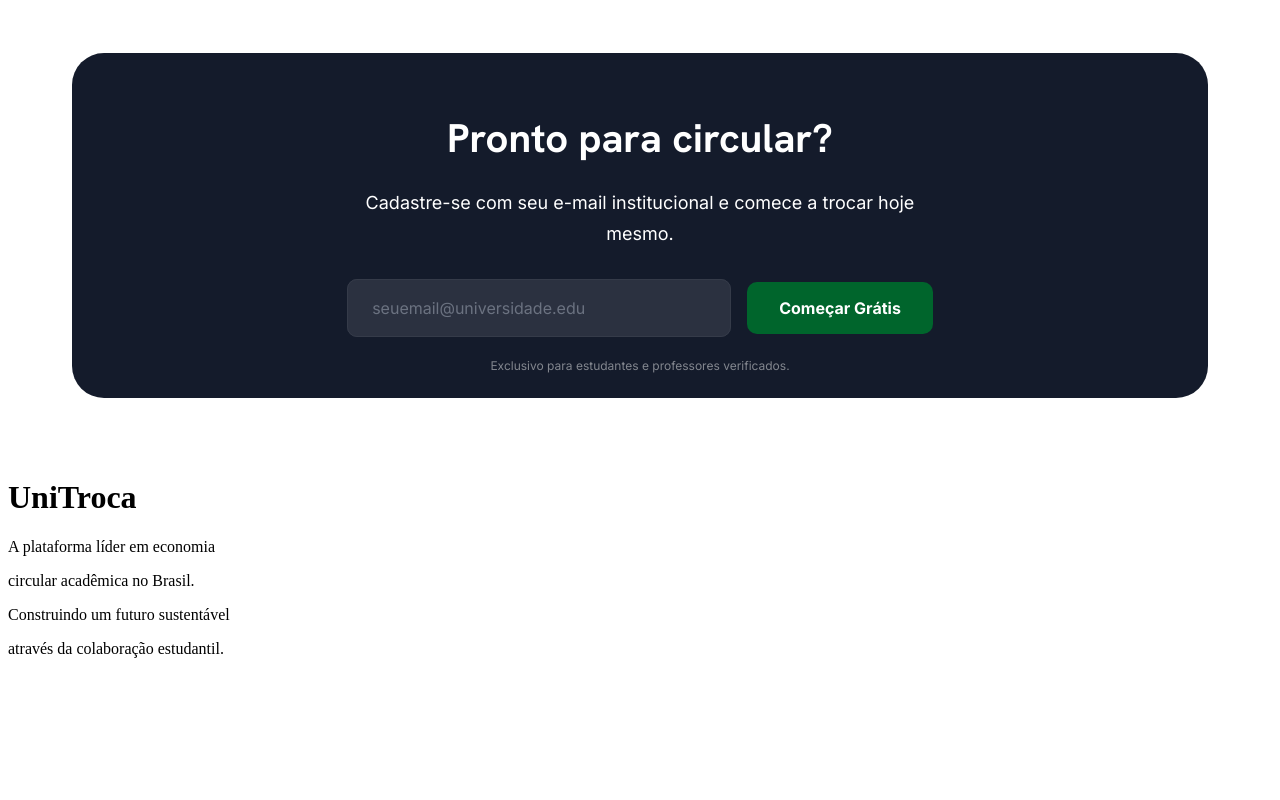
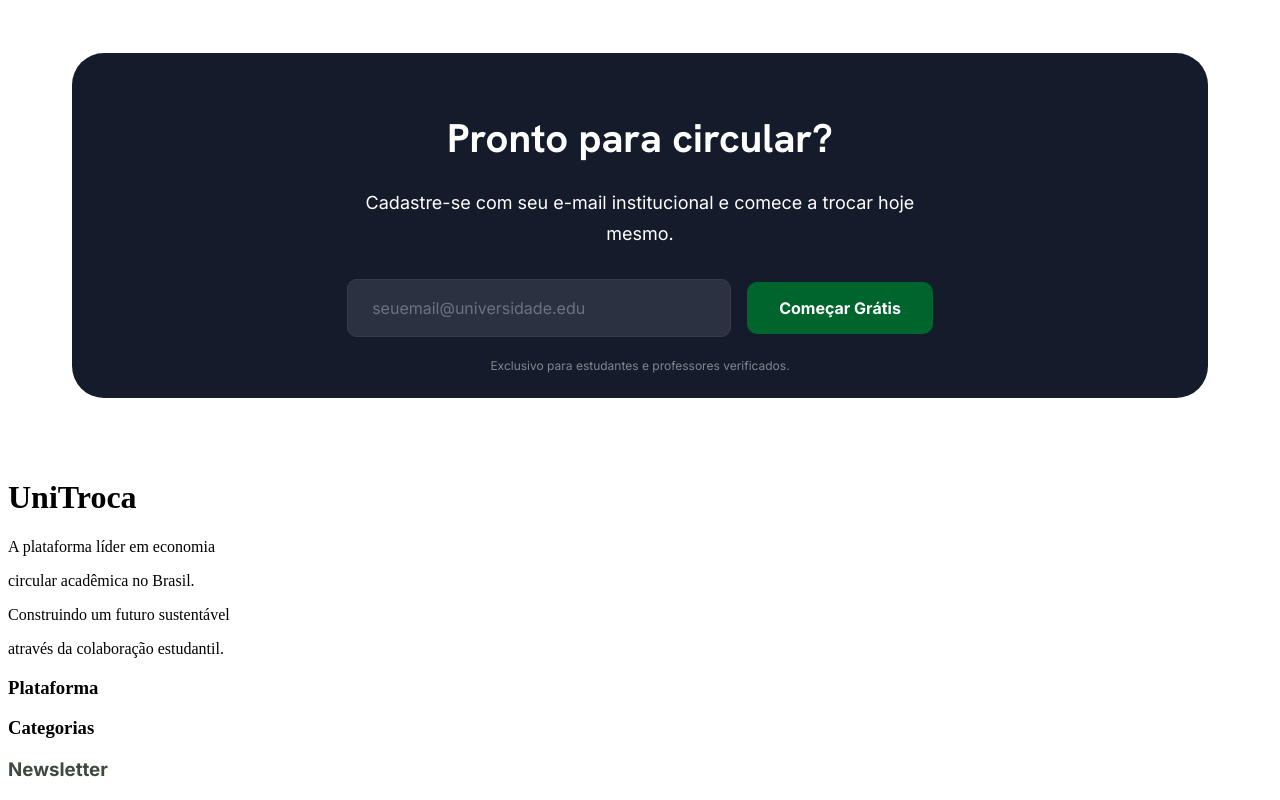
Before and after one commit to R8152/plataformaUniversitaria, a React (Vite) app in the folder plataformaUniversitaria/: page / in a window 1280 px wide. Shown: the part 3367-4167 px from the top of the page. Before the commit the page ends 4041 px from the top, so only its background shows below. Built offline with nearby package versions, Linux system fonts and the light colour scheme.

Commit message:
style: estiliza footer

```diff
--- a/plataformaUniversitaria/src/components/Footer.css
+++ b/plataformaUniversitaria/src/components/Footer.css
@@ -0,0 +1,9 @@
+.footer1{
+    display: flex;
+    justify-content: center;
+    align-items: center;
+    flex-direction: row;
+}
+.footerh1{
+
+}
--- a/plataformaUniversitaria/src/components/Footer.jsx
+++ b/plataformaUniversitaria/src/components/Footer.jsx
@@ -2,22 +2,33 @@ function Footer(){
     return(
         <>
         <footer>
-            <main className="info_footer">
-                <div>
-                    <h1>UniTroca</h1>
-                    <span><p>A plataforma líder em economia</p><p>circular acadêmica no Brasil.</p> <p>Construindo um futuro sustentável</p> <p>através da colaboração estudantil.</p></span>
+            <main className="footer1">
+                <div className="info1">
+                    <h1 className="footerh1">UniTroca</h1>
+                    <span className=""><p>A plataforma líder em economia</p><p>circular acadêmica no Brasil.</p> <p>Construindo um futuro sustentável</p> <p>através da colaboração estudantil.</p></span>
                 </div>
-                <div>
 
+                <div className="info2">
+                    <h3>Plataforma</h3>
+                    <span></span>
+                    <span></span>
+                    <span></span>
+                    <span></span>
                 </div>
-                <div>
 
+                <div className="info3">
+                    <h3>Categorias</h3>
+                    <span></span>
+                    <span></span>
+                    <span></span>
+                    <span></span>
                 </div>
-                <div>
 
+                <div className="info4">
+                    <h3>Newsletter</h3>
                 </div>
             </main>
-            <main className="">
+            <main className="socialmedia">
 
             </main>
         </footer>
```
